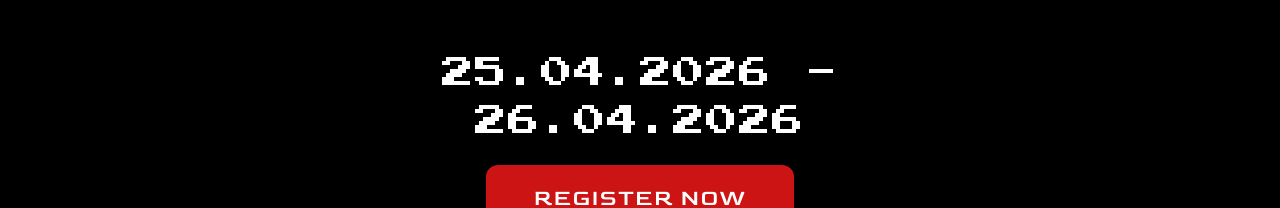
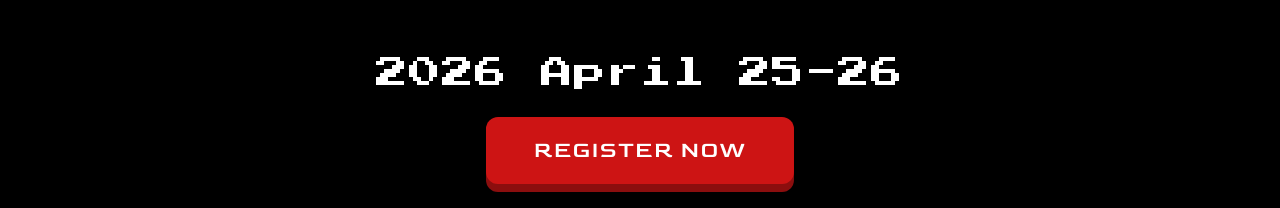
Before and after one commit to Shovan554/CougarHacks-2026, a React (Vite) app: page / in a window 1280 px wide. Shown: the part 431-639 px from the top of the page. Built offline with nearby package versions, Linux system fonts and the light colour scheme.

Commit message:
changed date style

```diff
--- a/src/App.jsx
+++ b/src/App.jsx
@@ -134,7 +134,7 @@ export default function App() {
         </div>
         <div className="heroContent">
           <div className="heroDate">
-            <span className="logoDate">25.04.2026 - 26.04.2026</span>
+            <span className="logoDate"> 2026 April 25-26 </span>
           </div>
           <button className="registerBtn">Register Now</button>
         </div>
```
